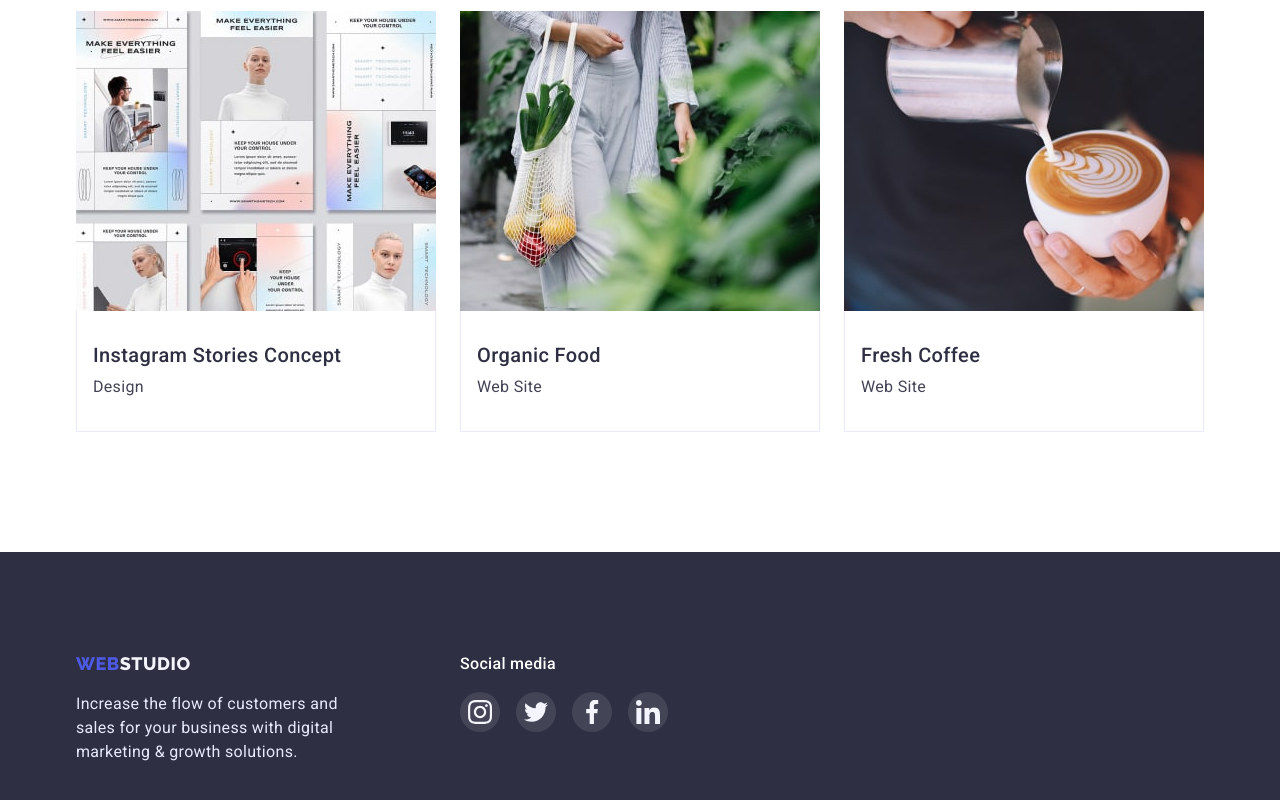
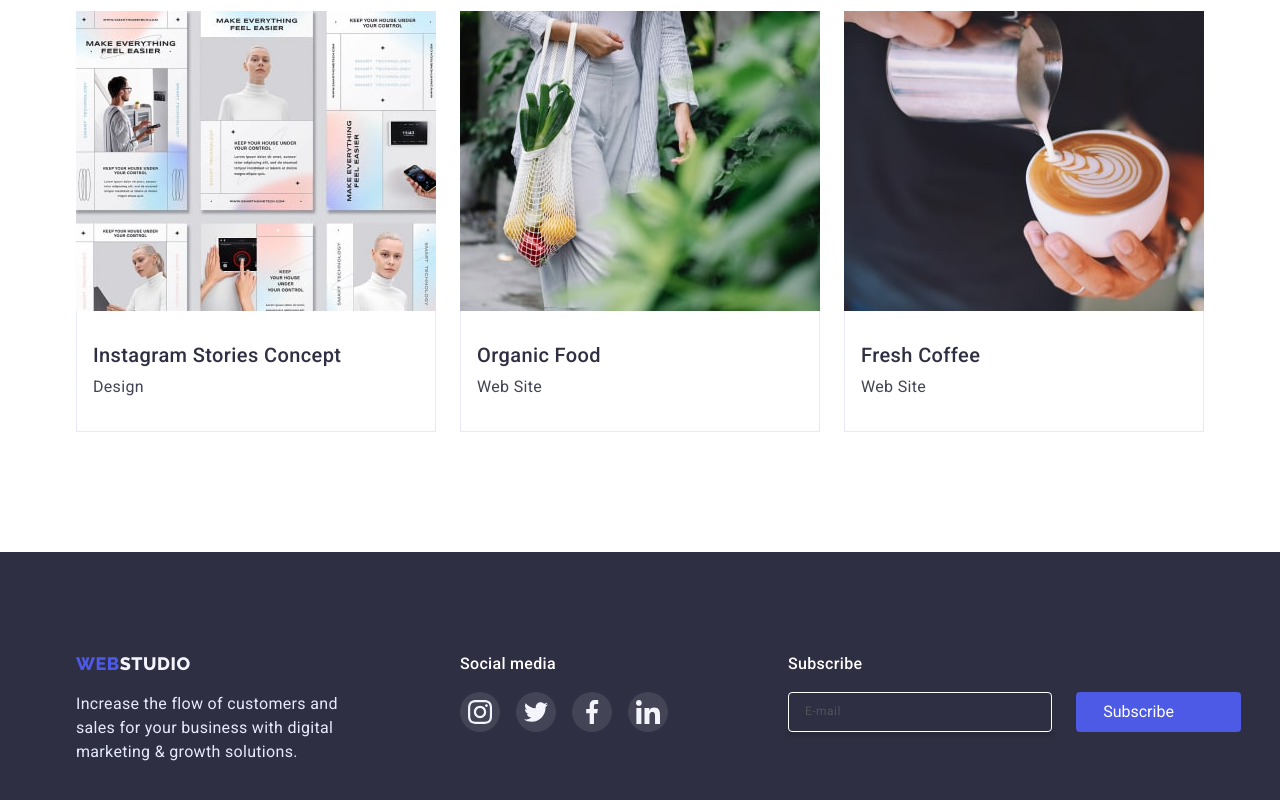
Before and after one commit to VladimirKartsev/goit-markup-hw-06, a plain HTML site: page portfolio.html in a window 1280 px wide. Shown: the part 1218-2018 px from the top of the page. Drawn offline with nearby package versions, Linux system fonts and the light colour scheme.

Commit message:
8/03/2023-00-00

```diff
--- a/portfolio.html
+++ b/portfolio.html
@@ -327,6 +327,24 @@
               </li>
             </ul>
           </div>
+          <form class="footer-subscribe">
+            <b class="footer-subscribe-title">Subscribe</b>
+            <label class="footer-block">
+              <input
+                class="footer-input"
+                type="email"
+                name="email"
+                aria-label="email"
+                placeholder="E-mail"
+              />
+              <button class="footer-btn" type="submit">
+                Subscribe
+                <svg class="footer-svg" width="24" height="24">
+                  <use href="./images/sprite.svg#icon-Bird"></use>
+                </svg>
+              </button>
+            </label>
+          </form>
         </div>
       </div>
     </footer>
```
